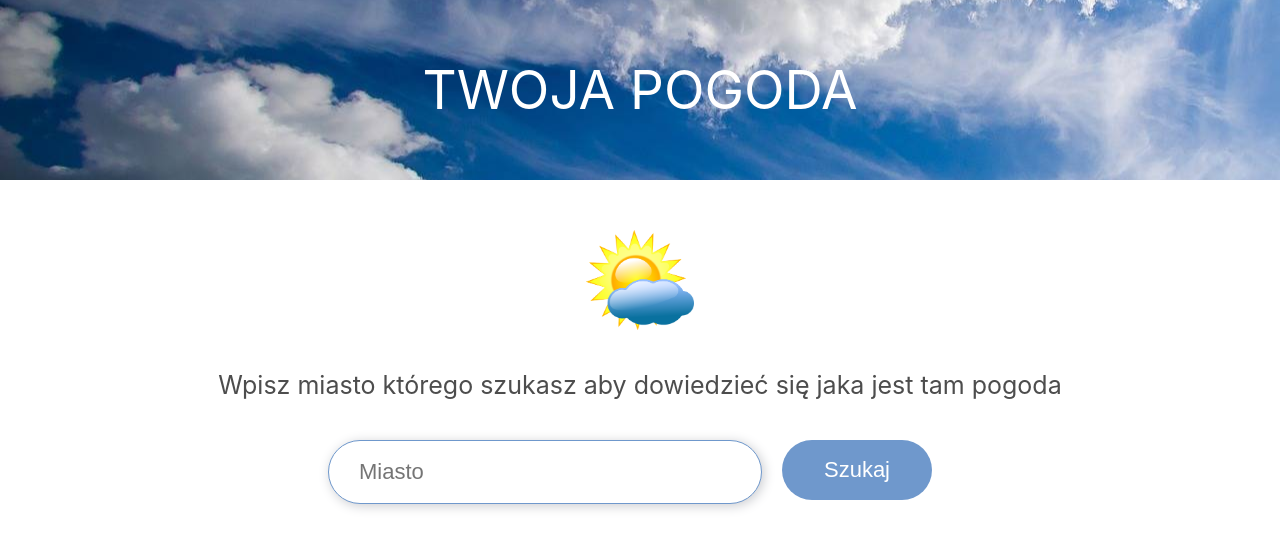
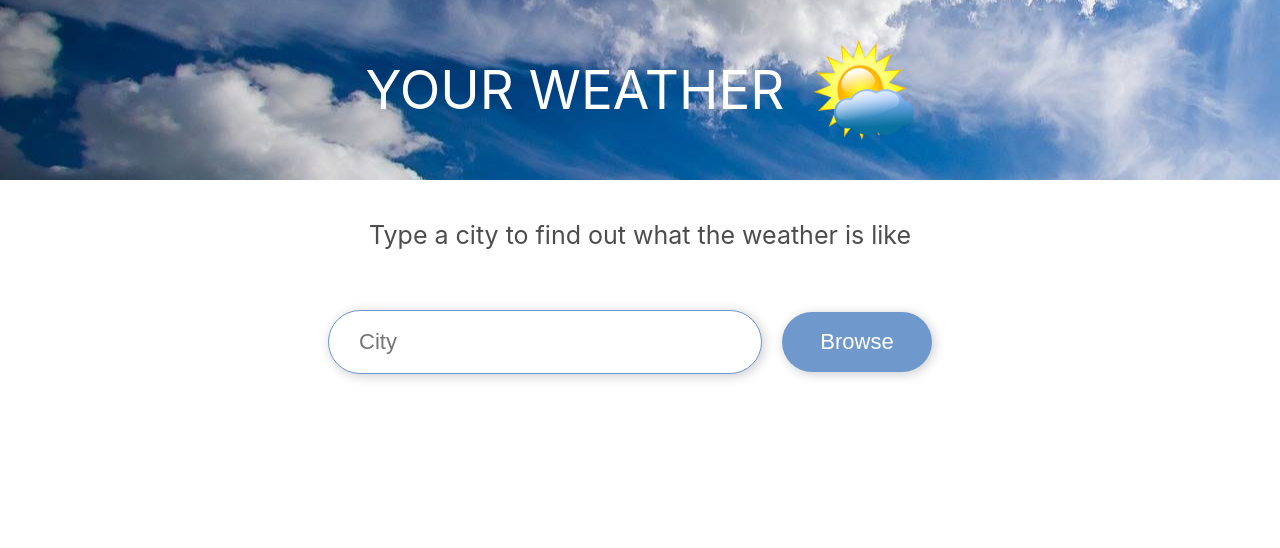
Before and after one commit to AgnieszkaRyl/forecast-weather-web-app, a React (Create React App) app: page / in a window 1280 px wide. Shown: the top 548 px of the page. Built offline with nearby package versions, Linux system fonts and the light colour scheme.

Commit message:
small visual changes

```diff
--- a/src/screens/FoundCity/FoundCity.jsx
+++ b/src/screens/FoundCity/FoundCity.jsx
@@ -47,7 +47,7 @@ export default function FoundCity(){
                     <div className={styles.text}>
                         <h1>City: {id}</h1>
                         <p>Temperature: {currentWeather.main.temp} Farenheit</p>
-                        <p>Temperature feeling: {currentWeather.main.feels_like} Farenheit</p>
+                        <p>Wind-chill factor: {currentWeather.main.feels_like} Farenheit</p>
                         <p>Description: {currentWeather.weather[0].description}</p>
                         <p>Pressure: {currentWeather.main.pressure}hPa</p>
                         <p>humidity: {currentWeather.main.humidity}%</p>
--- a/src/screens/Home/Home.jsx
+++ b/src/screens/Home/Home.jsx
@@ -9,27 +9,30 @@ export default function Home(){
     return(
         <div>
             <div className={styles.stripe}>
+                <div className={styles.row}>
                 <div className={styles.title}>
-                    TWOJA POGODA
+                    YOUR WEATHER
+                </div>
+                    <div className={styles.container}>
+                        <img src={WeatherIcon}/>
+                    </div>
                 </div>
             </div>
             <div>
                 <div className={styles.row}>
-                    <div className={styles.container}>
-                        <img src={WeatherIcon}/>
-                    </div>
+
                 </div>
                 <div className={styles.description}>
-                    Wpisz miasto którego szukasz aby dowiedzieć się jaka jest tam pogoda
+                    Type a city to find out what the weather is like
                 </div>
 
-                <div className={styles.row}>
-                <input placeholder="Miasto"
+                <div className={styles.row} style={{marginTop: "60px"}}>
+                <input placeholder="City"
                        className={styles.placeholder}
                        value={linkInput}
                        onInput={e => setLinkInput(e.target.value)}/>
                 <Link to={'/found/'+linkInput}>
-                    <button className={styles.button}>Szukaj</button>
+                    <button className={styles.button}>Browse</button>
                 </Link>
                 </div>
             </div>
--- a/src/screens/Home/Home.module.scss
+++ b/src/screens/Home/Home.module.scss
@@ -38,11 +38,16 @@
   color: white;
   margin: 0 20px;
   font-size: 22px;
+  -webkit-box-shadow: 2px 2px 12px 0px rgba(203, 204, 208, 1);
+  -moz-box-shadow: 2px 2px 12px 0px rgba(203, 204, 208, 1);
+  box-shadow: 2px 2px 12px 0px rgba(203, 204, 208, 1);
 }
 
 .row {
   display: flex;
   justify-content: center;
+  align-items: center;
+  height: 100%;
 }
 
 .container{
@@ -50,7 +55,12 @@
   height: 100px;
   display: flex;
   justify-content: center;
-  margin: 50px 0 0 0;
+  align-items: center;
+  padding-left: 30px;
+  & img {
+    width: 100%;
+    height: 100%;
+  }
 }
 
 .description {
@@ -59,4 +69,5 @@
   color: #4D4D4D;
   display: flex;
   justify-content: center;
+  align-items: center;
 }
```
